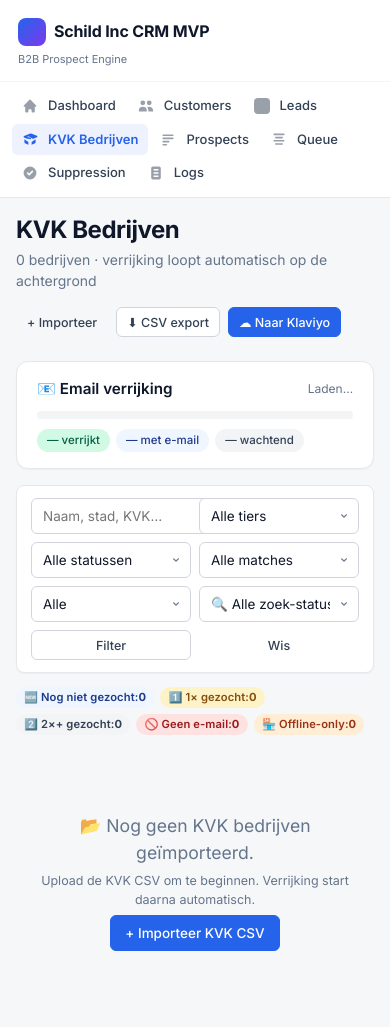
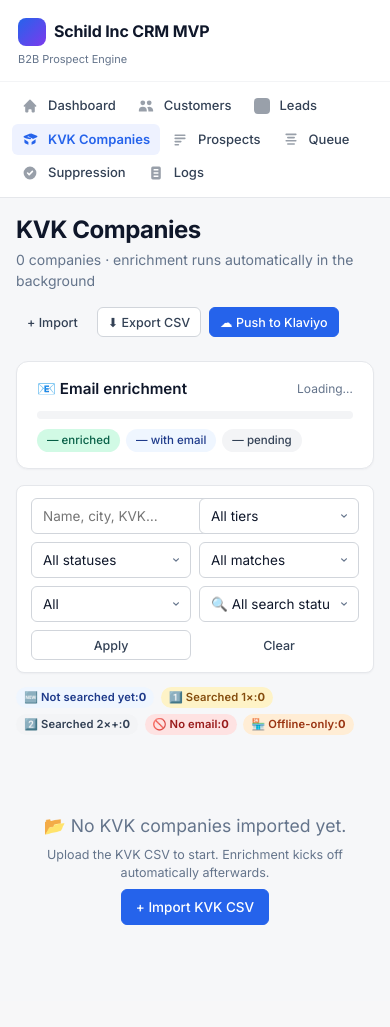
Before and after one commit to kevinolla/Schildinc, a FastAPI app: page /kvk in a window 390 px wide. After the commit the page ends 925 px from the top, so only its background shows below. Run offline with FastAPI, Linux system fonts and the light colour scheme; data that the repository does not hold is empty.

Commit message:
KVK page UI: full English translation + always-on macOS daemon
Translation pass (kvk_companies.html + base.html nav)
- 'KVK Bedrijven' → 'KVK Companies' (header + sidebar nav)
- 'Verrijking', 'verrijkt', 'wachtend', 'actief', 'fouten'
  → 'Enrichment', 'enriched', 'pending', 'active', 'errors'
- All filter dropdowns + chips translated:
  'Alle tiers'/'matches'/'statussen' → 'All tiers'/'matches'/'statuses'
  'Bestaande klanten'/'Nieuwe prospects' → 'Existing customers'/'New prospects'
  'Heeft e-mail'/'Geen e-mail' → 'Has email'/'No email'
  'Nog niet gezocht' → 'Not searched yet'
  '1×/2×+ gezocht' → 'Searched 1×/2×+'
  'Offline winkel' → 'Offline store'
  'Wis' → 'Clear', 'Vorige'/'Volgende' → 'Previous'/'Next'
- Table headers: Bedrijf/Stad/E-mail/Telefoon/Klant?
  → Company/City/Email/Phone/Customer?
- Status dot tooltips: Verrijkt/Bezig/Fout/Wachtend
  → Enriched/Working/Error/Pending
- Klant/Nieuw badge → Customer/New
- JS progress text + confirm dialog + empty state translated
- placeholder email@bedrijf.nl → email@company.com

Always-on local daemon (macOS launchd)
- scripts/com.schildinc.kvk-agent.plist: launchd config that
  * starts on login (RunAtLoad)
  * KeepAlive restart 60s after crash
  * Nice=10 so it doesn't fight foreground apps
  * Runs the agent headless + quiet + delay 3s + 180s captcha cooldown
  * Logs to ~/Library/Logs/schild-kvk-agent.{log,err.log}
- scripts/install-agent-daemon.sh: one-line installer with safety
  checks (venv exists, agent script exists, unload prior version)
- Already installed + running locally — PID 99247, exit 0.

Co-Authored-By: Claude Sonnet 4.6 <noreply@anthropic.com>

```diff
--- a/app/templates/base.html
+++ b/app/templates/base.html
@@ -20,7 +20,7 @@
         <a href="/"            {% if path == '/' %}class="active" aria-current="page"{% endif %}>Dashboard</a>
         <a href="/customers"   {% if path.startswith('/customers') %}class="active" aria-current="page"{% endif %}>Customers</a>
         <a href="/leads"       {% if path.startswith('/leads') %}class="active" aria-current="page"{% endif %}>Leads</a>
-        <a href="/kvk"         {% if path.startswith('/kvk') %}class="active" aria-current="page"{% endif %}>KVK Bedrijven</a>
+        <a href="/kvk"         {% if path.startswith('/kvk') %}class="active" aria-current="page"{% endif %}>KVK Companies</a>
         <a href="/prospects"   {% if path.startswith('/prospects') %}class="active" aria-current="page"{% endif %}>Prospects</a>
         <a href="/queue"       {% if path.startswith('/queue') %}class="active" aria-current="page"{% endif %}>Queue</a>
         <a href="/suppression" {% if path.startswith('/suppression') %}class="active" aria-current="page"{% endif %}>Suppression</a>
--- a/app/templates/kvk_companies.html
+++ b/app/templates/kvk_companies.html
@@ -3,13 +3,13 @@
 
 <div class="page-header">
   <div>
-    <h2>KVK Bedrijven</h2>
-    <p class="page-subtitle">{{ total }} bedrijven · verrijking loopt automatisch op de achtergrond</p>
+    <h2>KVK Companies</h2>
+    <p class="page-subtitle">{{ total }} companies · enrichment runs automatically in the background</p>
   </div>
   <div class="page-actions">
-    <button class="btn btn-ghost btn-sm" onclick="document.getElementById('import-panel').classList.toggle('hidden')">+ Importeer</button>
-    <a href="/kvk/export.csv{% if tier or has_email or match %}?{% if tier %}tier={{ tier }}&{% endif %}{% if has_email %}has_email={{ has_email }}&{% endif %}{% if match %}match={{ match }}{% endif %}{% endif %}" class="btn btn-secondary btn-sm">⬇ CSV export</a>
-    <button class="btn btn-primary btn-sm" id="klaviyo-btn" onclick="pushKlaviyo()">☁ Naar Klaviyo</button>
+    <button class="btn btn-ghost btn-sm" onclick="document.getElementById('import-panel').classList.toggle('hidden')">+ Import</button>
+    <a href="/kvk/export.csv{% if tier or has_email or match %}?{% if tier %}tier={{ tier }}&{% endif %}{% if has_email %}has_email={{ has_email }}&{% endif %}{% if match %}match={{ match }}{% endif %}{% endif %}" class="btn btn-secondary btn-sm">⬇ Export CSV</a>
+    <button class="btn btn-primary btn-sm" id="klaviyo-btn" onclick="pushKlaviyo()">☁ Push to Klaviyo</button>
   </div>
 </div>
 
@@ -20,44 +20,44 @@
 <!-- Enrichment progress bar -->
 <div class="progress-card" id="progress-card">
   <div class="progress-header">
-    <span class="progress-title">📧 Email verrijking</span>
-    <span class="progress-meta" id="prog-label">Laden…</span>
+    <span class="progress-title">📧 Email enrichment</span>
+    <span class="progress-meta" id="prog-label">Loading…</span>
   </div>
   <div class="progress-track">
     <div class="progress-fill" id="prog-bar" style="width:0%"></div>
   </div>
   <div class="progress-chips">
-    <span class="prog-chip chip-done" id="prog-done">— verrijkt</span>
-    <span class="prog-chip chip-email" id="prog-email">— met e-mail</span>
-    <span class="prog-chip chip-pending" id="prog-pending">— wachtend</span>
-    <span class="prog-chip chip-active" id="prog-active" style="display:none">⚡ actief</span>
-    <span class="prog-chip chip-error" id="prog-error" style="display:none">— fouten</span>
+    <span class="prog-chip chip-done" id="prog-done">— enriched</span>
+    <span class="prog-chip chip-email" id="prog-email">— with email</span>
+    <span class="prog-chip chip-pending" id="prog-pending">— pending</span>
+    <span class="prog-chip chip-active" id="prog-active" style="display:none">⚡ active</span>
+    <span class="prog-chip chip-error" id="prog-error" style="display:none">— errors</span>
   </div>
 </div>
 
 <!-- Import panel -->
 <div id="import-panel" class="card hidden" style="margin-bottom:1rem">
-  <h3 style="margin-top:0;font-size:1rem">Importeer KVK bestanden</h3>
+  <h3 style="margin-top:0;font-size:1rem">Import KVK files</h3>
   <div style="display:grid;grid-template-columns:1fr 1fr;gap:1.25rem">
     <div>
-      <p class="label">Bedrijven CSV</p>
+      <p class="label">Companies CSV</p>
       <form method="post" action="/kvk/import-companies" enctype="multipart/form-data" style="display:flex;gap:.5rem;align-items:center;flex-wrap:wrap">
         <input type="file" name="file" accept=".csv" required style="font-size:.8rem">
-        <button class="btn btn-primary btn-sm">Importeer</button>
+        <button class="btn btn-primary btn-sm">Import</button>
       </form>
     </div>
     <div>
-      <p class="label">Vestigingen CSV</p>
+      <p class="label">Establishments CSV</p>
       <form method="post" action="/kvk/import-establishments" enctype="multipart/form-data" style="display:flex;gap:.5rem;align-items:center;flex-wrap:wrap">
         <input type="file" name="file" accept=".csv" required style="font-size:.8rem">
-        <button class="btn btn-secondary btn-sm">Importeer</button>
+        <button class="btn btn-secondary btn-sm">Import</button>
       </form>
     </div>
   </div>
   {% if recent_imports %}
   <div style="margin-top:.75rem;font-size:.8rem;color:#6b7280">
-    Laatste import: <strong>{{ recent_imports[0].file_name }}</strong> —
-    {{ recent_imports[0].successful_upserts }} rijen · {{ recent_imports[0].started_at.strftime('%d-%m %H:%M') }}
+    Last import: <strong>{{ recent_imports[0].file_name }}</strong> —
+    {{ recent_imports[0].successful_upserts }} rows · {{ recent_imports[0].started_at.strftime('%d-%m %H:%M') }}
   </div>
   {% endif %}
 </div>
@@ -65,9 +65,9 @@
 <!-- Filters -->
 <div class="filter-bar">
   <form method="get" action="/kvk" class="filter-form">
-    <input type="text" name="search" placeholder="Naam, stad, KVK…" value="{{ search }}" class="search-input">
+    <input type="text" name="search" placeholder="Name, city, KVK…" value="{{ search }}" class="search-input">
     <select name="tier">
-      <option value="">Alle tiers</option>
+      <option value="">All tiers</option>
       {% for t in tier_options %}
       <option value="{{ t }}" {% if tier == t %}selected{% endif %}>{{ t }}</option>
       {% endfor %}
@@ -75,61 +75,61 @@
     <select name="enrichment">
       {% for e in enrichment_options %}
       <option value="{{ e }}" {% if enrichment == e %}selected{% endif %}>
-        {% if e == 'all' %}Alle statussen{% else %}{{ e }}{% endif %}
+        {% if e == 'all' %}All statuses{% else %}{{ e }}{% endif %}
       </option>
       {% endfor %}
     </select>
     <select name="match">
-      <option value="all" {% if match == 'all' %}selected{% endif %}>Alle matches</option>
-      <option value="no_match" {% if match == 'no_match' %}selected{% endif %}>Nieuwe prospects</option>
-      <option value="matched" {% if match == 'matched' %}selected{% endif %}>Bestaande klanten</option>
-      <option value="unknown" {% if match == 'unknown' %}selected{% endif %}>Onbekend</option>
+      <option value="all" {% if match == 'all' %}selected{% endif %}>All matches</option>
+      <option value="no_match" {% if match == 'no_match' %}selected{% endif %}>New prospects</option>
+      <option value="matched" {% if match == 'matched' %}selected{% endif %}>Existing customers</option>
+      <option value="unknown" {% if match == 'unknown' %}selected{% endif %}>Unknown</option>
     </select>
     <select name="has_email">
-      <option value="" {% if has_email == '' %}selected{% endif %}>Alle</option>
-      <option value="1" {% if has_email == '1' %}selected{% endif %}>✓ Heeft e-mail</option>
-      <option value="0" {% if has_email == '0' %}selected{% endif %}>✗ Geen e-mail</option>
+      <option value="" {% if has_email == '' %}selected{% endif %}>All</option>
+      <option value="1" {% if has_email == '1' %}selected{% endif %}>✓ Has email</option>
+      <option value="0" {% if has_email == '0' %}selected{% endif %}>✗ No email</option>
     </select>
     {# Search-attempt filter — pick records by how many times the agent has tried them #}
-    <select name="search_status" title="Zoek-status filter">
-      <option value="all"            {% if search_status == 'all' %}selected{% endif %}>🔍 Alle zoek-status</option>
-      <option value="never"          {% if search_status == 'never' %}selected{% endif %}>🆕 Nog niet gezocht ({{ search_counts.never }})</option>
-      <option value="once"           {% if search_status == 'once' %}selected{% endif %}>1️⃣ 1× gezocht ({{ search_counts.once }})</option>
-      <option value="twice_plus"     {% if search_status == 'twice_plus' %}selected{% endif %}>2️⃣ 2× of meer ({{ search_counts.twice_plus }})</option>
-      <option value="tried_no_email" {% if search_status == 'tried_no_email' %}selected{% endif %}>🚫 Gezocht, geen e-mail ({{ search_counts.tried_no_email }})</option>
-      <option value="offline"        {% if search_status == 'offline' %}selected{% endif %}>🏪 Offline winkel — geen online info ({{ search_counts.offline }})</option>
+    <select name="search_status" title="Search-status filter">
+      <option value="all"            {% if search_status == 'all' %}selected{% endif %}>🔍 All search status</option>
+      <option value="never"          {% if search_status == 'never' %}selected{% endif %}>🆕 Not searched yet ({{ search_counts.never }})</option>
+      <option value="once"           {% if search_status == 'once' %}selected{% endif %}>1️⃣ Searched 1× ({{ search_counts.once }})</option>
+      <option value="twice_plus"     {% if search_status == 'twice_plus' %}selected{% endif %}>2️⃣ Searched 2× or more ({{ search_counts.twice_plus }})</option>
+      <option value="tried_no_email" {% if search_status == 'tried_no_email' %}selected{% endif %}>🚫 Searched, no email ({{ search_counts.tried_no_email }})</option>
+      <option value="offline"        {% if search_status == 'offline' %}selected{% endif %}>🏪 Offline store — no online info ({{ search_counts.offline }})</option>
     </select>
-    <button type="submit" class="btn btn-secondary btn-sm">Filter</button>
-    <a href="/kvk" class="btn btn-ghost btn-sm">Wis</a>
+    <button type="submit" class="btn btn-secondary btn-sm">Apply</button>
+    <a href="/kvk" class="btn btn-ghost btn-sm">Clear</a>
   </form>
 </div>
 
 {# Quick-link chips: jump straight to the most useful slices #}
 <div class="search-status-chips" style="display:flex;gap:.4rem;flex-wrap:wrap;margin-bottom:.75rem">
   <a href="/kvk?search_status=never" class="badge badge-blue" style="font-size:.7rem;text-decoration:none">
-    🆕 Nog niet gezocht: <strong>{{ search_counts.never }}</strong>
+    🆕 Not searched yet: <strong>{{ search_counts.never }}</strong>
   </a>
   <a href="/kvk?search_status=once" class="badge badge-yellow" style="font-size:.7rem;text-decoration:none">
-    1️⃣ 1× gezocht: <strong>{{ search_counts.once }}</strong>
+    1️⃣ Searched 1×: <strong>{{ search_counts.once }}</strong>
   </a>
   <a href="/kvk?search_status=twice_plus" class="badge badge-gray" style="font-size:.7rem;text-decoration:none">
-    2️⃣ 2×+ gezocht: <strong>{{ search_counts.twice_plus }}</strong>
+    2️⃣ Searched 2×+: <strong>{{ search_counts.twice_plus }}</strong>
   </a>
   <a href="/kvk?search_status=tried_no_email" class="badge badge-red" style="font-size:.7rem;text-decoration:none">
-    🚫 Geen e-mail: <strong>{{ search_counts.tried_no_email }}</strong>
+    🚫 No email: <strong>{{ search_counts.tried_no_email }}</strong>
   </a>
   <a href="/kvk?search_status=offline" class="badge badge-orange" style="font-size:.7rem;text-decoration:none"
-     title="Tried by agent — geen website, e-mail, telefoon of socials. Vermoedelijk offline-only / fysieke winkel zonder online aanwezigheid.">
+     title="Tried by agent — no website, email, phone or socials. Likely offline-only / physical store without online presence.">
     🏪 Offline-only: <strong>{{ search_counts.offline }}</strong>
   </a>
 </div>
 
 <!-- Bulk bar -->
 <div class="bulk-bar" id="bulk-bar" style="display:none">
-  <span><strong id="bulk-count">0</strong> geselecteerd</span>
+  <span><strong id="bulk-count">0</strong> selected</span>
   <form method="post" action="/kvk/bulk-enrich" style="display:inline" id="bulk-enrich-form">
     <input type="hidden" name="company_ids" id="bulk-ids">
-    <button class="btn btn-secondary btn-sm">📧 Verrijken</button>
+    <button class="btn btn-secondary btn-sm">📧 Enrich</button>
   </form>
   <form method="post" action="/kvk/push-klaviyo" style="display:inline" id="bulk-klaviyo-form">
     <input type="hidden" name="company_ids" id="bulk-klaviyo-ids">
@@ -142,13 +142,13 @@
   <table class="data-table kvk-table">
     <thead>
       <tr>
-        <th><input type="checkbox" id="select-all" title="Alles selecteren"></th>
-        <th>Bedrijf</th>
-        <th>Stad</th>
+        <th><input type="checkbox" id="select-all" title="Select all"></th>
+        <th>Company</th>
+        <th>City</th>
         <th>Website</th>
-        <th>E-mail</th>
-        <th>Telefoon</th>
-        <th>Klant?</th>
+        <th>Email</th>
+        <th>Phone</th>
+        <th>Customer?</th>
         <th>Tier</th>
         <th>Status</th>
         <th></th>
@@ -162,20 +162,20 @@
         <td>
           <a href="/kvk/{{ c.id }}" class="company-link">{{ c.company_name }}</a>
           {% if c.establishments_count and c.establishments_count > 1 %}
-          <span class="badge badge-gray" style="font-size:.65rem" title="{{ c.establishments_count }} vestigingen">{{ c.establishments_count }}×</span>
+          <span class="badge badge-gray" style="font-size:.65rem" title="{{ c.establishments_count }} establishments">{{ c.establishments_count }}×</span>
           {% endif %}
           {# Search-attempt badge: 🆕 / 1× / 2× — at-a-glance whether we've already tried this record #}
           {% if c.search_attempts == 0 %}
-          <span class="badge badge-blue" style="font-size:.6rem;padding:1px 5px" title="Nog niet gezocht door agent">🆕</span>
+          <span class="badge badge-blue" style="font-size:.6rem;padding:1px 5px" title="Not searched yet">🆕</span>
           {% elif c.search_attempts == 1 %}
-          <span class="badge badge-yellow" style="font-size:.6rem;padding:1px 5px" title="1× gezocht zonder e-mail">1×</span>
+          <span class="badge badge-yellow" style="font-size:.6rem;padding:1px 5px" title="Searched 1× without email">1×</span>
           {% else %}
-          <span class="badge badge-gray" style="font-size:.6rem;padding:1px 5px" title="{{ c.search_attempts }}× gezocht zonder e-mail">{{ c.search_attempts }}×</span>
+          <span class="badge badge-gray" style="font-size:.6rem;padding:1px 5px" title="Searched {{ c.search_attempts }}× without email">{{ c.search_attempts }}×</span>
           {% endif %}
           {# Offline-only badge — agent tried but found NO online presence at all #}
           {% if c.search_attempts >= 1 and not c.website and not c.email_public and not c.phone_public and not c.whatsapp_number and not c.instagram_url and not c.linkedin_url %}
           <span class="badge badge-orange" style="font-size:.6rem;padding:1px 5px"
-                title="Offline-only: geen website, e-mail, telefoon of socials gevonden">🏪</span>
+                title="Offline-only: no website, email, phone or socials found">🏪</span>
           {% endif %}
         </td>
 
@@ -238,7 +238,7 @@
           </div>
           {% endif %}
           <div class="email-edit-form hidden" id="email-form-{{ c.id }}">
-            <input type="email" class="email-input" id="email-input-{{ c.id }}" value="{{ c.email_public }}" placeholder="email@bedrijf.nl">
+            <input type="email" class="email-input" id="email-input-{{ c.id }}" value="{{ c.email_public }}" placeholder="email@company.com">
             <div style="display:flex;gap:.25rem;margin-top:.2rem">
               <button class="btn btn-primary btn-xs" onclick="saveEmail({{ c.id }})">✓</button>
               <button class="btn btn-ghost btn-xs" onclick="hideEmailEdit({{ c.id }})">✕</button>
@@ -250,9 +250,9 @@
 
         <td>
           {% if c.already_client_flag %}
-          <span class="badge badge-red" title="Bestaande klant">Klant</span>
+          <span class="badge badge-red" title="Existing customer">Customer</span>
           {% elif c.client_match_status == 'no_match' %}
-          <span class="badge badge-green">Nieuw</span>
+          <span class="badge badge-green">New</span>
           {% else %}
           <span class="badge badge-gray">?</span>
           {% endif %}
@@ -265,17 +265,17 @@
 
         <td>
           {% if c.enrichment_status == 'discovered' %}
-          <span class="status-dot status-green" title="Verrijkt">●</span>
+          <span class="status-dot status-green" title="Enriched">●</span>
           {% elif c.enrichment_status == 'partial' %}
-          <span class="status-dot status-blue" title="Gedeeltelijk">●</span>
+          <span class="status-dot status-blue" title="Partial">●</span>
           {% elif c.enrichment_status in ['running', 'searching'] %}
-          <span class="status-dot status-yellow status-pulse" title="Bezig…">●</span>
+          <span class="status-dot status-yellow status-pulse" title="Working…">●</span>
           {% elif c.enrichment_status == 'error' %}
-          <span class="status-dot status-red" title="Fout">●</span>
+          <span class="status-dot status-red" title="Error">●</span>
           {% elif c.enrichment_status == 'no_contacts' %}
-          <span class="status-dot status-gray" title="Geen contact gevonden">●</span>
+          <span class="status-dot status-gray" title="No contact found">●</span>
           {% else %}
-          <span class="status-dot status-gray" title="Wachtend">○</span>
+          <span class="status-dot status-gray" title="Pending">○</span>
           {% endif %}
         </td>
 
@@ -290,20 +290,20 @@
 {% if total_pages > 1 %}
 <div class="pagination">
   {% if page > 1 %}
-  <a href="?{% for k,v in request.query_params.items() %}{% if k != 'page' %}{{ k }}={{ v }}&{% endif %}{% endfor %}page={{ page - 1 }}" class="btn btn-ghost btn-sm">← Vorige</a>
+  <a href="?{% for k,v in request.query_params.items() %}{% if k != 'page' %}{{ k }}={{ v }}&{% endif %}{% endfor %}page={{ page - 1 }}" class="btn btn-ghost btn-sm">← Previous</a>
   {% endif %}
   <span style="color:#6b7280;font-size:.875rem">{{ page }} / {{ total_pages }}</span>
   {% if page < total_pages %}
-  <a href="?{% for k,v in request.query_params.items() %}{% if k != 'page' %}{{ k }}={{ v }}&{% endif %}{% endfor %}page={{ page + 1 }}" class="btn btn-ghost btn-sm">Volgende →</a>
+  <a href="?{% for k,v in request.query_params.items() %}{% if k != 'page' %}{{ k }}={{ v }}&{% endif %}{% endfor %}page={{ page + 1 }}" class="btn btn-ghost btn-sm">Next →</a>
   {% endif %}
 </div>
 {% endif %}
 
 {% else %}
 <div class="empty-state">
-  <p style="font-size:1.1rem">📂 Nog geen KVK bedrijven geïmporteerd.</p>
-  <p class="text-muted">Upload de KVK CSV om te beginnen. Verrijking start daarna automatisch.</p>
-  <button class="btn btn-primary" onclick="document.getElementById('import-panel').classList.remove('hidden')">+ Importeer KVK CSV</button>
+  <p style="font-size:1.1rem">📂 No KVK companies imported yet.</p>
+  <p class="text-muted">Upload the KVK CSV to start. Enrichment kicks off automatically afterwards.</p>
+  <button class="btn btn-primary" onclick="document.getElementById('import-panel').classList.remove('hidden')">+ Import KVK CSV</button>
 </div>
 {% endif %}
 
@@ -341,7 +341,7 @@ function pushKlaviyo() {
   if (checked.length) {
     document.getElementById('bulk-klaviyo-form').submit();
   } else {
-    if (confirm('Alle bedrijven met e-mail naar Klaviyo sturen (huidige filters)?')) {
+    if (confirm('Push all companies with email to Klaviyo (current filters)?')) {
       document.getElementById('klaviyo-all-form').submit();
     }
   }
@@ -374,7 +374,7 @@ async function saveEmail(id) {
     cell.querySelector('.email-display').innerHTML =
       `<span class="has-contact" style="font-size:.82rem">${data.email}</span>
        <span class="conf-dot" style="color:#7c3aed" title="Handmatig">●</span>
-       <button class="edit-email-btn" onclick="showEmailEdit(${id},'${data.email}')" title="Aanpassen">✎</button>`;
+       <button class="edit-email-btn" onclick="showEmailEdit(${id},'${data.email}')" title="Edit">✎</button>`;
     hideEmailEdit(id);
   } else {
     input.style.borderColor = '#dc2626';
@@ -440,17 +440,17 @@ async function refreshProgress() {
     const r = await fetch('/api/kvk/progress');
     const d = await r.json();
     document.getElementById('prog-label').textContent =
-      d.pct + '% verrijkt (' + d.done + '/' + d.total + ')';
+      d.pct + '% enriched (' + d.done + '/' + d.total + ')';
     document.getElementById('prog-bar').style.width = d.pct + '%';
-    document.getElementById('prog-done').textContent  = d.done + ' verrijkt';
-    document.getElementById('prog-email').textContent = d.with_email + ' met e-mail';
-    document.getElementById('prog-pending').textContent = d.pending + ' wachtend';
+    document.getElementById('prog-done').textContent  = d.done + ' enriched';
+    document.getElementById('prog-email').textContent = d.with_email + ' with email';
+    document.getElementById('prog-pending').textContent = d.pending + ' pending';
 
     const activeEl = document.getElementById('prog-active');
     activeEl.style.display = (d.in_progress > 0) ? '' : 'none';
 
     const errEl = document.getElementById('prog-error');
-    if (d.errors > 0) { errEl.style.display = ''; errEl.textContent = d.errors + ' fouten'; }
+    if (d.errors > 0) { errEl.style.display = ''; errEl.textContent = d.errors + ' errors'; }
     else errEl.style.display = 'none';
 
     // auto-refresh while work is in progress
```
Also changed, not shown: 2 other files.
